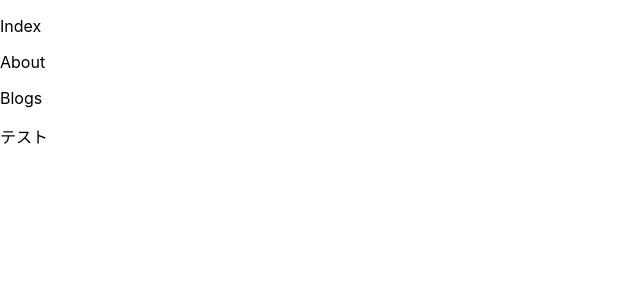
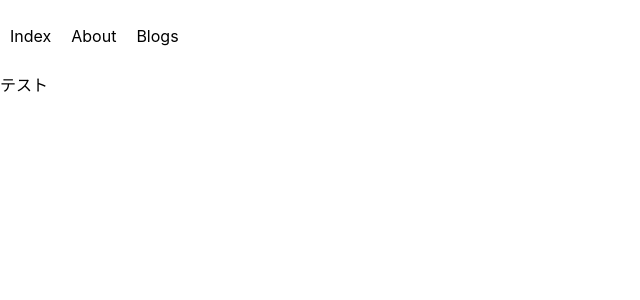
Before and after one commit to YukiOnishi1129/nochitoku-blog, a Next.js app: page / in a window 1280 px wide. Shown: the top 300 px of the page, without its empty margins (0-640 px from the left). Built offline with nearby package versions, Linux system fonts and the light colour scheme.

Commit message:
update: repair css

```diff
--- a/src/components/layouts/Header/header.module.scss
+++ b/src/components/layouts/Header/header.module.scss
@@ -1,7 +1,7 @@
 .container {
-  display: 'flex';
+  display: flex;
 }
 .item {
   cursor: pointer;
-  padding: 10;
+  padding: 10px;
 }
```
